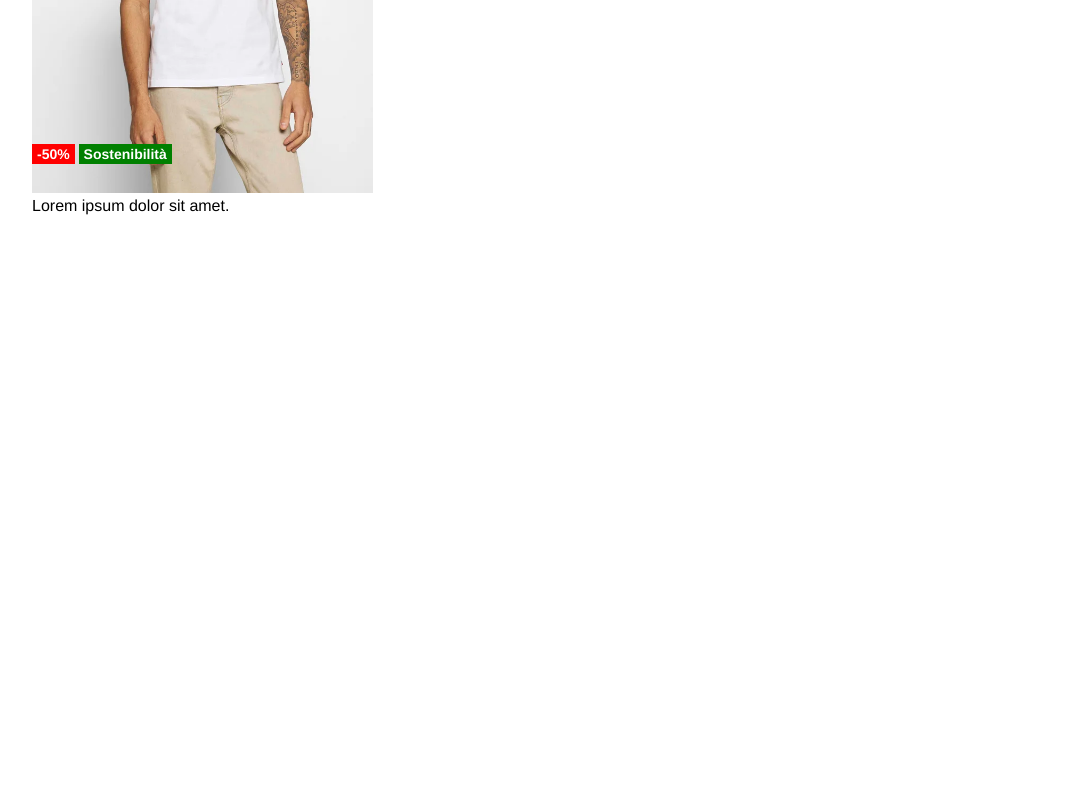
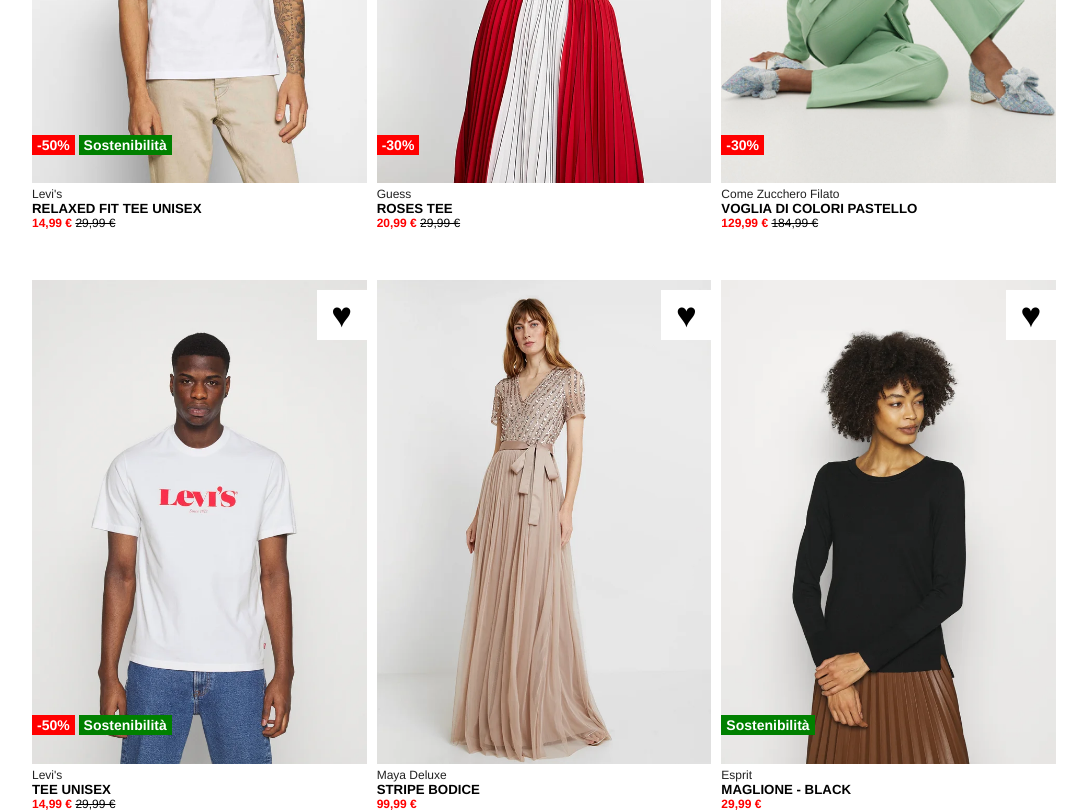
Before and after one commit to GianfrancoGhiani/html-css-boolando, a plain HTML site: page index.html in a window 1280 px wide. Shown: the part 400-1211 px from the top of the page, without its empty margins (96-1183 px from the left). Before the commit the page ends 800 px from the top, so only its background shows below. Drawn offline with Linux system fonts and the light colour scheme.

Commit message:
main body complete

```diff
--- a/css/style.css
+++ b/css/style.css
@@ -14,6 +14,7 @@
     position: fixed;
     width: 100%;
     top:0;
+    z-index: 5000;
 }
 .size-pos{
     margin:0 auto;
@@ -35,7 +36,8 @@
     position: relative;
 }
 .wrapper{
-    width: calc(100% / 3);
+    width: calc((100% - 20px) / 3);
+    cursor: pointer;
 }
 .img{
     width: 100%;
@@ -55,7 +57,10 @@
     font-size: 35px;
     position: absolute;
     right:0;
-    top:3%;
+    top:2%;
+}
+.heart:hover{
+    color: #ff0000;
 }
 .discount{
     background-color: #ff0000;
@@ -71,6 +76,23 @@
     position: absolute;
     left:0;
     bottom:7%;
+}
+.mark{
+    font-size: 12px;
+    color: #212121;
+}
+h5{
+    text-transform: uppercase;
+}
+.red{
+    color: #ff0000;
+    font-weight: bold;
+}
+.tot{
+    text-decoration: line-through;
+}
+.price{
+    font-size: 12px;
 }
 
 /* specific selector */
@@ -96,7 +118,9 @@
 .first-row{
     margin-top: 100px;
 }
-
+.scnd-row{
+    margin-top: 50px;
+}
 .scnd{
     margin: 0 10px;
 }
--- a/index.html
+++ b/index.html
@@ -48,7 +48,133 @@
                     </div>
                 </section>
                 <section class="descr">
-                    Lorem ipsum dolor sit amet.
+                    <div class="mark">
+                        Levi's
+                    </div>
+                    <h5>relaxed fit tee unisex</h5>
+                    <div class="price">
+                        <span class="red">14,99 &euro;</span>
+                        <span class="tot">29,99 &euro;</span>
+                    </div>
+                </section>
+            </div>
+            <div class="wrapper scnd">
+                <section class="label">
+                    <section class="img-1">
+                        <img src="img/2.webp" alt="levi's 1" class="img">
+                    </section>
+                    <section class="img-2">
+                        <img src="img/2b.webp" alt="levi's 1" class="img">
+                    </section>
+                    <div class="heart">&hearts;</div>
+                    <div class="spec">
+                        <span class="discount wt-txt">-30%</span>
+                    </div>
+                </section>
+                <section class="descr">
+                    <div class="mark">
+                        Guess
+                    </div>
+                    <h5>roses tee</h5>
+                    <div class="price">
+                        <span class="red">20,99 &euro;</span>
+                        <span class="tot">29,99 &euro;</span>
+                    </div>
+                </section>
+            </div>
+            <div class="wrapper">
+                <section class="label">
+                    <section class="img-1">
+                        <img src="img/3.webp" alt="levi's 1" class="img">
+                    </section>
+                    <section class="img-2">
+                        <img src="img/3b.webp" alt="levi's 1" class="img">
+                    </section>
+                    <div class="heart">&hearts;</div>
+                    <div class="spec">
+                        <span class="discount wt-txt">-30%</span>
+                    </div>
+                </section>
+                <section class="descr">
+                    <div class="mark">
+                        Come Zucchero Filato
+                    </div>
+                    <h5>voglia di colori pastello</h5>
+                    <div class="price">
+                        <span class="red">129,99 &euro;</span>
+                        <span class="tot">184,99 &euro;</span>
+                    </div>
+                </section>
+            </div>
+        </div>
+        <div class="row flex size-pos scnd-row">
+            <!-- wrapper with img and description -->
+            <div class="wrapper">
+                <section class="label">
+                    <section class="img-1">
+                        <img src="img/4.webp" alt="levi's 1" class="img">
+                    </section>
+                    <section class="img-2">
+                        <img src="img/4b.webp" alt="levi's 1" class="img">
+                    </section>
+                    <div class="heart">&hearts;</div>
+                    <div class="spec">
+                        <span class="discount wt-txt">-50%</span>
+                        <span class="ecology wt-txt">Sostenibilità</span>
+                    </div>
+                </section>
+                <section class="descr">
+                    <div class="mark">
+                        Levi's
+                    </div>
+                    <h5>tee unisex</h5>
+                    <div class="price">
+                        <span class="red">14,99 &euro;</span>
+                        <span class="tot">29,99 &euro;</span>
+                    </div>
+                </section>
+            </div>
+            <div class="wrapper scnd">
+                <section class="label">
+                    <section class="img-1">
+                        <img src="img/5.webp" alt="levi's 1" class="img">
+                    </section>
+                    <section class="img-2">
+                        <img src="img/5b.webp" alt="levi's 1" class="img">
+                    </section>
+                    <div class="heart">&hearts;</div>
+                </section>
+                <section class="descr">
+                    <div class="mark">
+                        Maya Deluxe
+                    </div>
+                    <h5>Stripe bodice</h5>
+                    <div class="price">
+                        <span class="red">99,99 &euro;</span>
+                    </div>
+                </section>
+            </div>
+            <div class="wrapper">
+                <section class="label">
+                    <section class="img-1">
+                        <img src="img/6.webp" alt="levi's 1" class="img">
+                    </section>
+                    <section class="img-2">
+                        <img src="img/6b.webp" alt="levi's 1" class="img">
+                    </section>
+                    <div class="heart">&hearts;</div>
+                    <div class="spec">
+                        <span class="ecology wt-txt">Sostenibilità</span>
+                    </div>
+                </section>
+                <section class="descr">
+                    <div class="mark">
+                        Esprit
+                    </div>
+                    <h5>maglione - black</h5>
+                    <div class="price">
+                        <span class="red">29,99 &euro;</span>
+                    </div>
                 </section>
             </div>
         </div>
```
